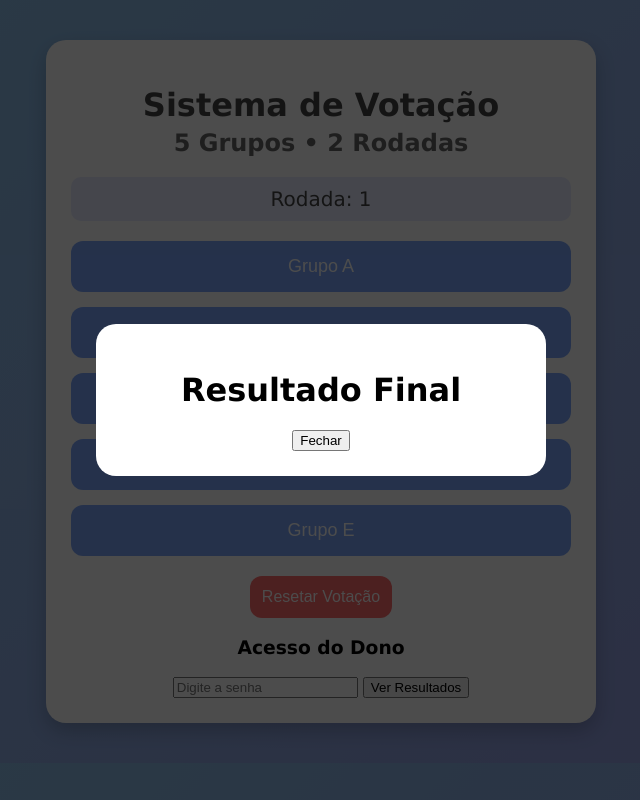
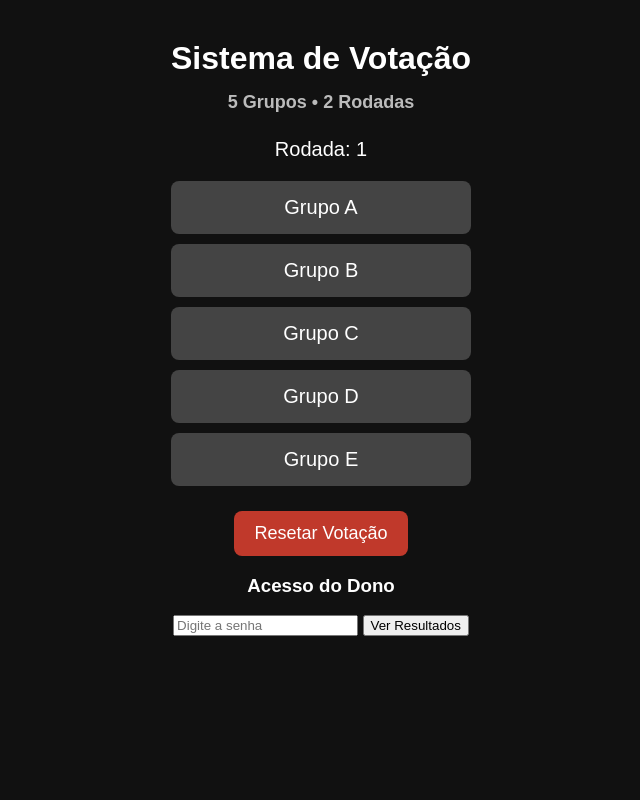
Before and after one commit to joaonetopereira1110-sys/Vota-o-site, a plain HTML site: page index.html in a window 1280 px wide. Shown: the whole page, without its empty margins (319-959 px from the left). Drawn offline with Linux system fonts and the light colour scheme.

Commit message:
Revise styles for layout and button appearance

```diff
--- a/style.css
+++ b/style.css
@@ -1,91 +1,125 @@
+    /* ------------------------ */
+/* ESTILOS GERAIS */
+/* ------------------------ */
 body {
-    font-family: 'Verdana', sans-serif;
-    background: linear-gradient(135deg, #8BC6EC, #9599E2);
+    font-family: Arial, sans-serif;
+    background: #111;
+    color: white;
+    text-align: center;
     margin: 0;
     padding: 0;
 }
 
 .container {
-    width: 90%;
-    max-width: 500px;
-    background: white;
-    margin: 40px auto;
-    padding: 25px;
-    border-radius: 20px;
-    box-shadow: 0 8px 20px rgba(0,0,0,0.2);
-    text-align: center;
+    margin-top: 40px;
 }
 
+/* ------------------------ */
+/* TÍTULOS */
+/* ------------------------ */
 .title {
     font-size: 32px;
-    color: #444;
-    margin-bottom: 0;
+    margin-bottom: 5px;
 }
 
 .subtitle {
-    margin-top: 5px;
-    color: #666;
+    font-size: 18px;
+    color: #bbb;
+    margin-bottom: 25px;
 }
 
+/* ------------------------ */
+/* RODADA */
+/* ------------------------ */
 .rodada-box {
     font-size: 20px;
-    margin: 20px 0;
-    padding: 10px;
-    background: #e8ecff;
-    border-radius: 10px;
-    color: #444;
+    margin-bottom: 20px;
 }
 
+/* ------------------------ */
+/* BOTÕES DOS GRUPOS */
+/* ------------------------ */
 .groups {
     display: flex;
     flex-direction: column;
-    gap: 15px;
+    gap: 10px;
+    max-width: 300px;
+    margin: auto;
 }
 
 .group-btn {
+    background: #444;
+    border: none;
     padding: 15px;
-    border: none;
-    background: #7da6fa;
+    font-size: 20px;
+    border-radius: 8px;
     color: white;
-    border-radius: 12px;
-    font-size: 18px;
     cursor: pointer;
-    transition: .2s;
+    transition: 0.2s;
 }
 
 .group-btn:hover {
-    background: #4d7bf0;
+    background: #666;
 }
 
+/* ------------------------ */
+/* BOTÃO RESET */
+/* ------------------------ */
 .reset-btn {
-    margin-top: 20px;
-    padding: 12px;
+    background: #c0392b;
     border: none;
-    background: #ff6b6b;
+    padding: 12px 20px;
+    margin-top: 25px;
+    font-size: 18px;
+    border-radius: 8px;
     color: white;
-    border-radius: 12px;
-    font-size: 16px;
     cursor: pointer;
+}
+
+.reset-btn:hover {
+    background: #e74c3c;
+}
+
+/* ------------------------ */
+/* POPUP DO RESULTADO */
+/* ------------------------ */
+
+/* importante: POPUP escondido SEMPRE */
+.hidden {
+    display: none !important;
 }
 
 #resultado-final {
     position: fixed;
-    top: 0; left: 0; right: 0; bottom: 0;
-    background: rgba(0,0,0,0.7);
-    display: flex;
+    top: 0;
+    left: 0;
+    width: 100%;
+    height: 100%;
+    background: rgba(0,0,0,0.8);
+    display: none; /* começa escondido */
     justify-content: center;
     align-items: center;
 }
 
-.resultado {
-    background: white;
-    width: 85%;
-    max-width: 400px;
+#resultado-final .resultado {
+    background: #222;
     padding: 25px;
-    border-radius: 20px;
+    border-radius: 12px;
+    width: 80%;
+    max-width: 350px;
     text-align: center;
 }
 
-.hidden {
-    display: none;
-  }
+#resultado-final button {
+    margin-top: 15px;
+    padding: 10px 20px;
+    background: #555;
+    border: none;
+    border-radius: 8px;
+    color: white;
+    cursor: pointer;
+}
+
+#resultado-final button:hover {
+    background: #777;
+}
```
